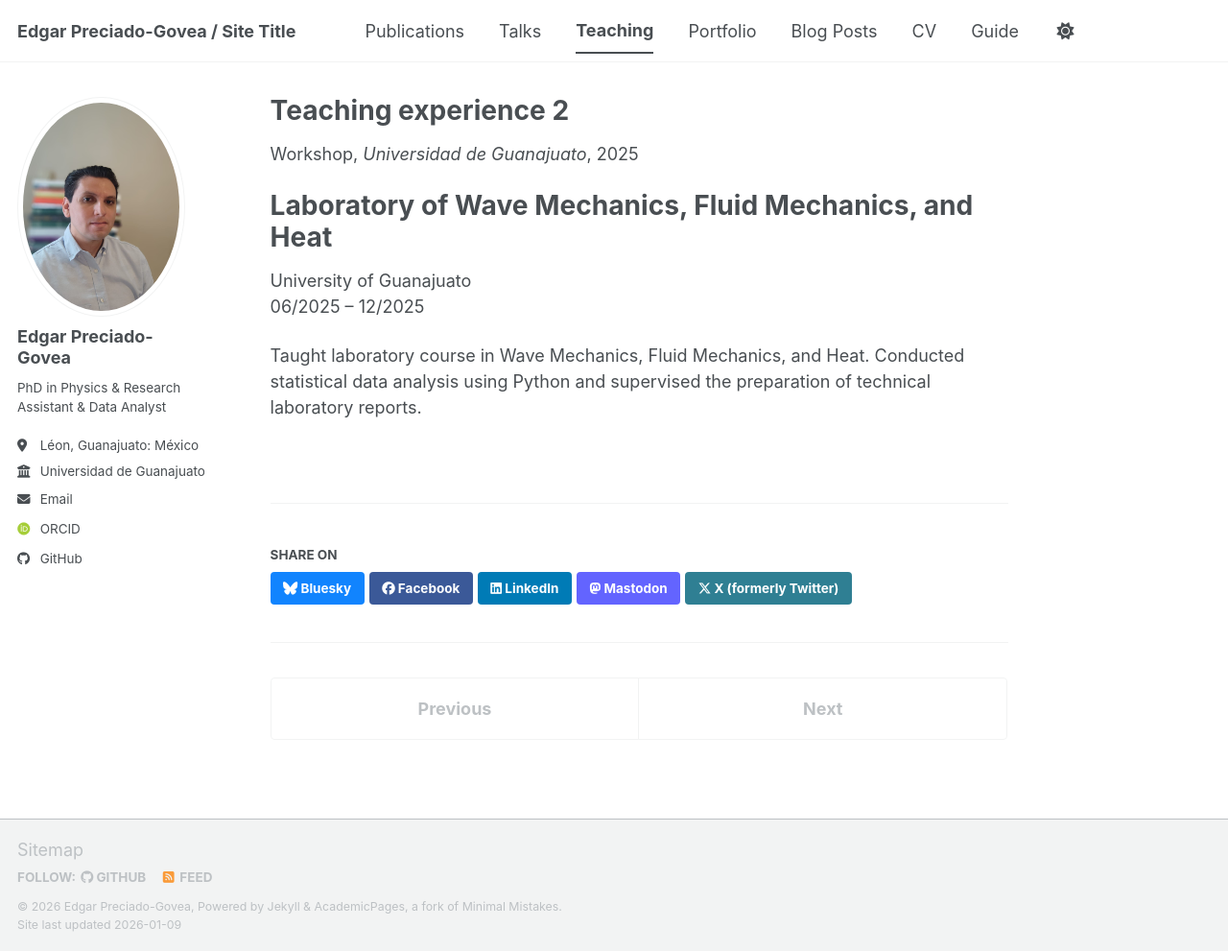
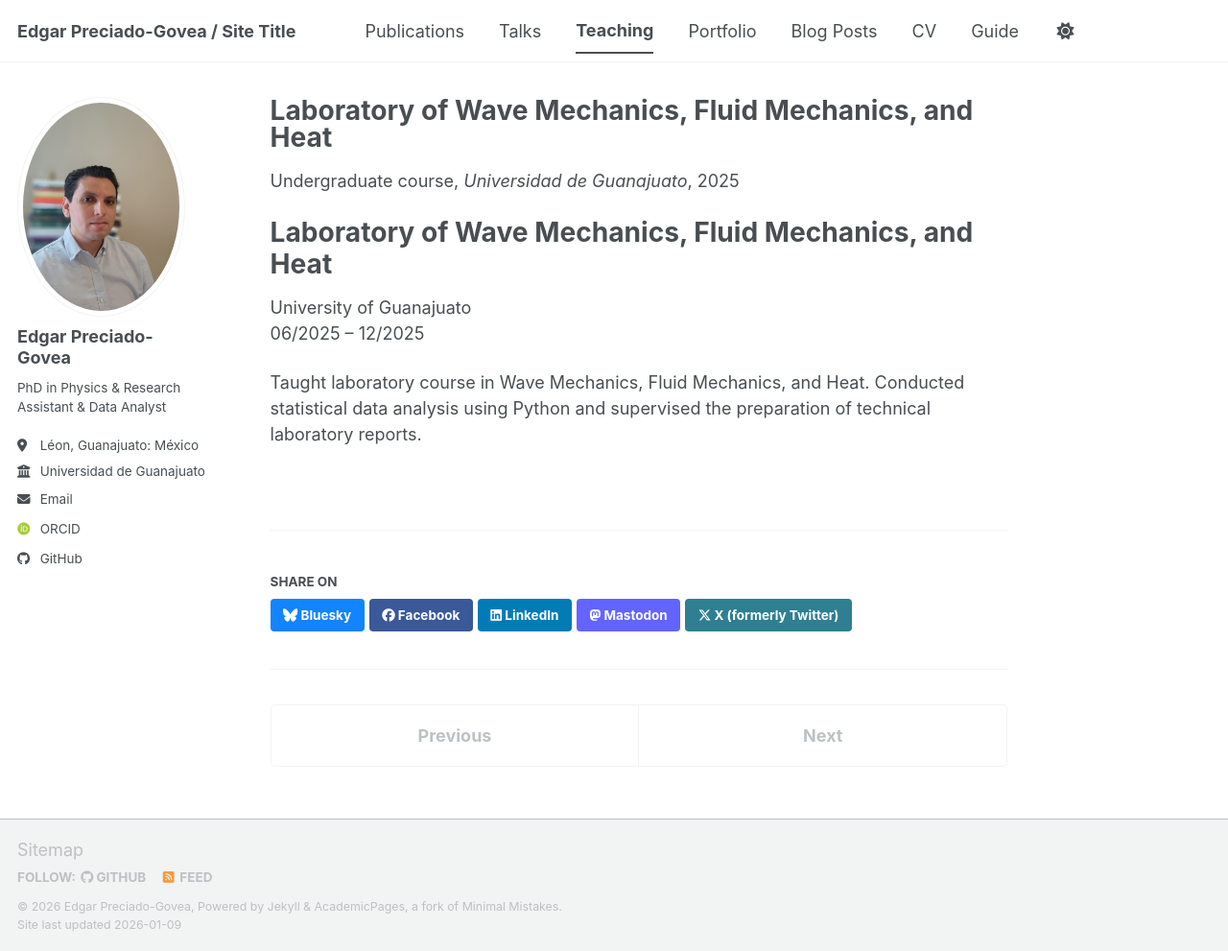
Before and after one commit to edgargovea/edgarpgovea.github.io, a Jekyll site: the page built from _teaching/2015-spring-teaching-2.md, in a window 1280 px wide and 991 px high. Shown: the whole window at 96% size. Built offline with Jekyll 4.4.1, drawn with Linux system fonts in a browser that asks for light colours; some web fonts are replaced; a script bundle is joined from its source files by our own code; library files that are not in the unit come from our copies.

Commit message:
Update 2015-spring-teaching-2.md

```diff
--- a/_teaching/2015-spring-teaching-2.md
+++ b/_teaching/2015-spring-teaching-2.md
@@ -1,7 +1,7 @@
 ---
-title: "Teaching experience 2"
+title: "Laboratory of Wave Mechanics, Fluid Mechanics, and Heat"
 collection: teaching
-type: "Workshop"
+type: "Undergraduate course"
 permalink: /teaching/2015-spring-teaching-2
 venue: "Universidad de Guanajuato"
 date: 2025-06-01
```
